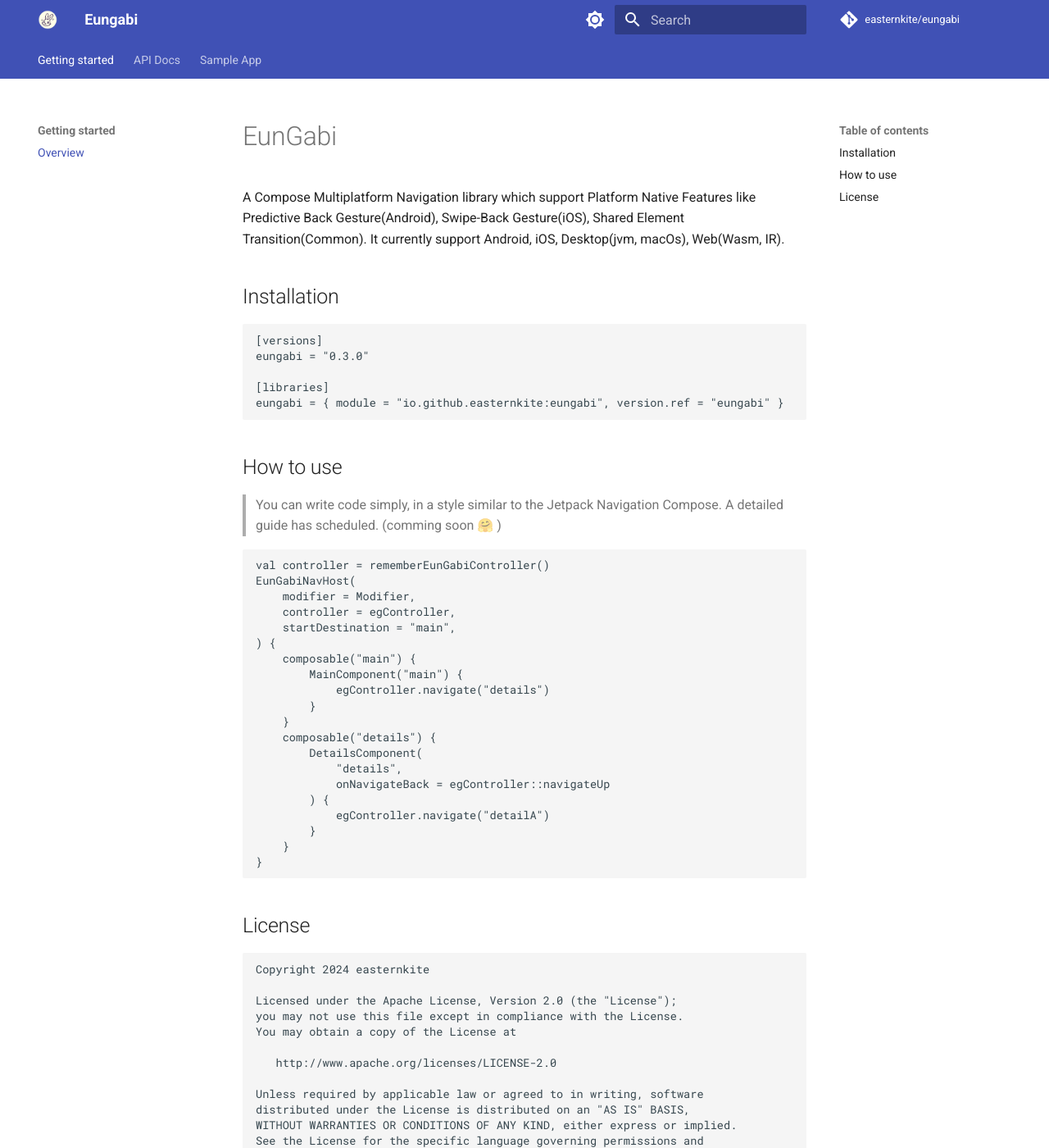
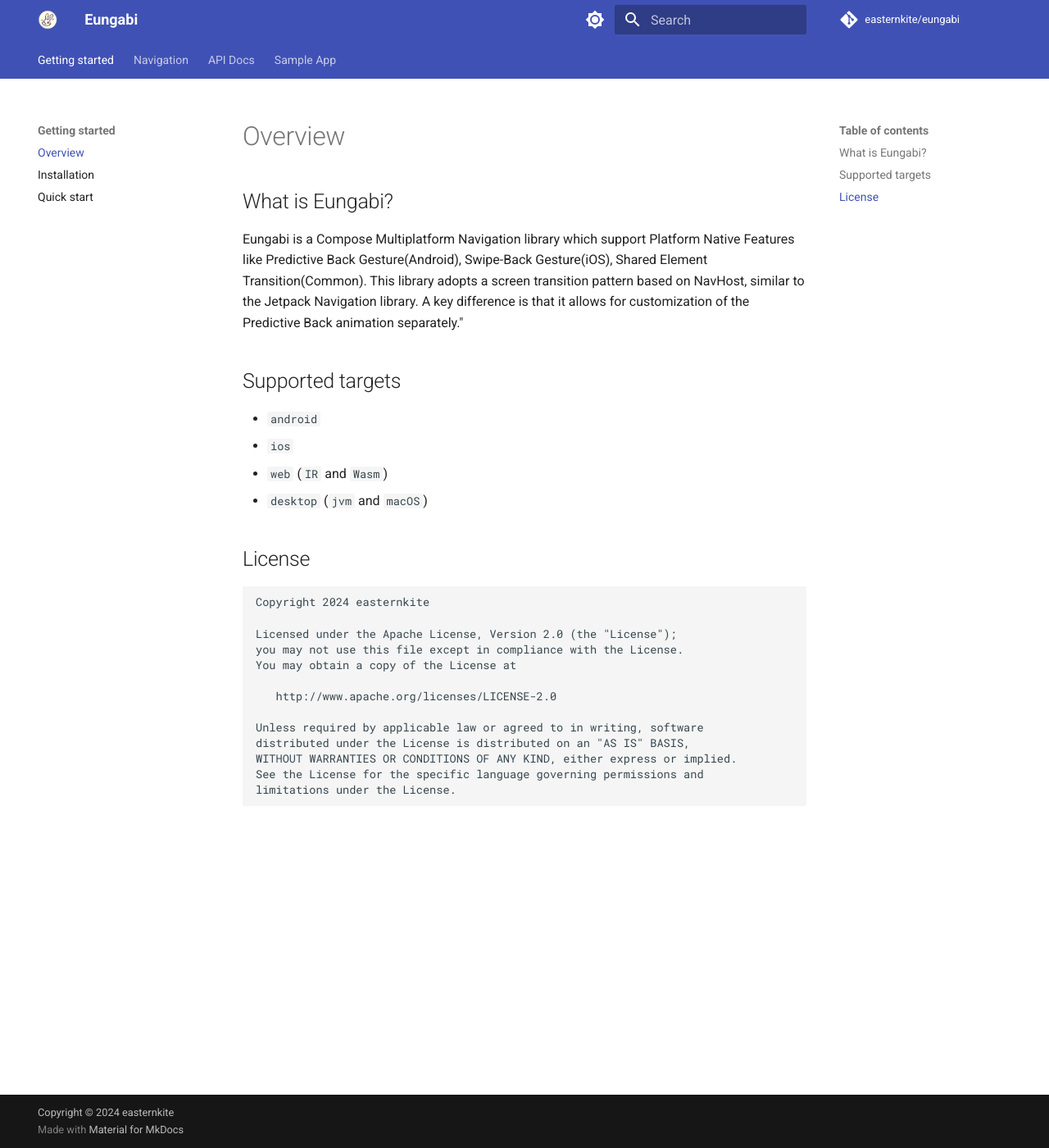
Before and after one commit to euuungb/eungabi, an MkDocs documentation site: the page built from docs/index.md, in a window 1280 px wide and 1400 px high. Shown: the whole window at 82% size. Built offline with MkDocs 1.6.1 and Material for MkDocs 9.7.7, drawn with Linux system fonts in a browser that asks for light colours; comment, search, counter and statistics services are not loaded.

Commit message:
add installation, quick start section to the docs

````diff
--- a/docs/index.md
+++ b/docs/index.md
@@ -1,41 +1,14 @@
-# EunGabi
-A Compose Multiplatform Navigation library which support Platform Native Features like Predictive Back Gesture(Android), Swipe-Back Gesture(iOS), Shared Element Transition(Common).
-It currently support Android, iOS, Desktop(jvm, macOs), Web(Wasm, IR).
+# Overview
 
+## What is Eungabi?
+Eungabi is a Compose Multiplatform Navigation library which support Platform Native Features like Predictive Back Gesture(Android), Swipe-Back Gesture(iOS), Shared Element Transition(Common).
+This library adopts a screen transition pattern based on NavHost, similar to the Jetpack Navigation library. A key difference is that it allows for customization of the Predictive Back animation separately."
 
-## Installation
-```toml
-[versions]
-eungabi = "0.3.0"
-
-[libraries]
-eungabi = { module = "io.github.easternkite:eungabi", version.ref = "eungabi" }
-```
-
-## How to use
-> You can write code simply, in a style similar to the Jetpack Navigation Compose. A detailed guide has scheduled. (comming soon 🤗 )
-```kotlin
-val controller = rememberEunGabiController()
-EunGabiNavHost(
-    modifier = Modifier,
-    controller = egController,
-    startDestination = "main",
-) {
-    composable("main") {
-        MainComponent("main") {
-            egController.navigate("details")
-        }
-    }
-    composable("details") {
-        DetailsComponent(
-            "details",
-            onNavigateBack = egController::navigateUp
-        ) {
-            egController.navigate("detailA")
-        }
-    }
-}
-```
+## Supported targets
+* `android`
+* `ios`
+* `web` (`IR` and `Wasm`)
+* `desktop` (`jvm` and `macOS`)
 
 ## License
 ```
--- a/mkdocs.yml
+++ b/mkdocs.yml
@@ -14,6 +14,10 @@
 nav:
   - Getting started:
       - Overview: index.md
+      - Installation: getting-started/installation.md
+      - Quick start: getting-started/quick_start.md
+  - Navigation:
+      - Passing arguments: navigation/passing_arguments.md
   - API Docs: 'https://easternkite.github.io/eungabi/api/'
   - Sample App: 'https://easternkite.github.io/eungabi/sampleApp/'
 
@@ -51,3 +55,56 @@
   logo: media/logo/eungabi_logo.png
   icon:
     logo: logo
+
+# Plugins
+plugins:
+  - search
+  - minify:
+      minify_html: true
+
+# Customization
+extra:
+  social:
+
+# Extensions
+markdown_extensions:
+  - admonition
+  - abbr
+  - attr_list
+  - def_list
+  - footnotes
+  - meta
+  - md_in_html
+  - toc:
+      permalink: true
+  - pymdownx.arithmatex:
+      generic: true
+  - pymdownx.betterem:
+      smart_enable: all
+  - pymdownx.caret
+  - pymdownx.critic
+  - pymdownx.details
+  - pymdownx.emoji:
+      emoji_index: !!python/name:material.extensions.emoji.twemoji
+      emoji_generator: !!python/name:material.extensions.emoji.to_svg
+  - pymdownx.highlight
+  - pymdownx.inlinehilite
+  - pymdownx.keys
+  - pymdownx.magiclink:
+      repo_url_shorthand: true
+      user: squidfunk
+      repo: mkdocs-material
+  - pymdownx.mark
+  - pymdownx.smartsymbols
+  - pymdownx.snippets:
+      check_paths: true
+  - pymdownx.superfences:
+      custom_fences:
+        - name: mermaid
+          class: mermaid
+          format: !!python/name:pymdownx.superfences.fence_code_format
+  - pymdownx.tabbed:
+      alternate_style: true
+  - pymdownx.tasklist:
+      custom_checkbox: true
+  - pymdownx.tilde
````
Also changed, not shown: README.md (+10 -2 lines), docs/getting-started/installation.md (added, +17 -0 lines), docs/getting-started/quick_start.md (added, +51 -0 lines), docs/navigation/passing_arguments.md (added, +17 -0 lines).
